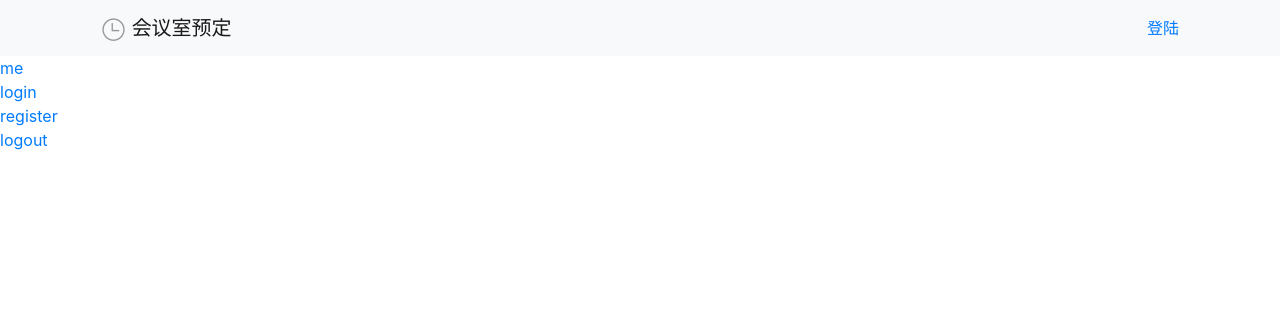
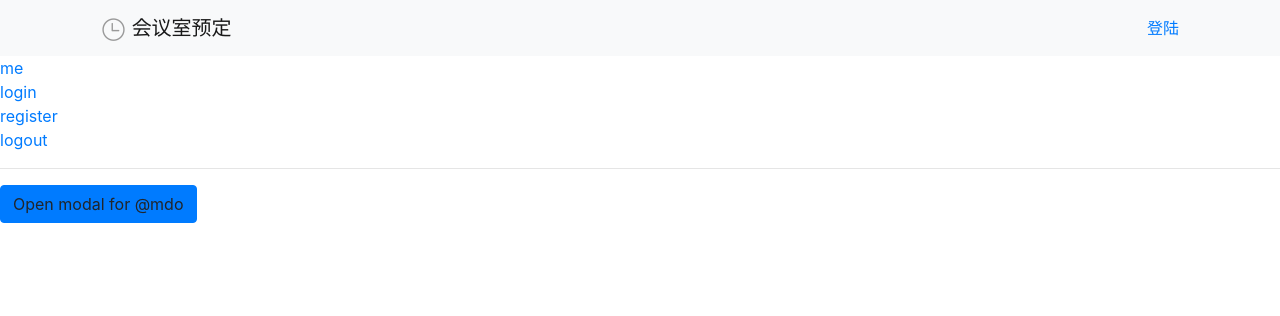
Before and after one commit to Ljqiii/Meetingroom-Booking, a Flask app: page / in a window 1280 px wide. Shown: the top 316 px of the page. Run offline with Flask 2, Linux system fonts and the light colour scheme; data comes from the database, SQL or seed files in the repository; some libraries are stand-ins or nearby versions.

Commit message:
booking form ok,todo post it

```diff
--- a/templates/index.html
+++ b/templates/index.html
@@ -9,6 +9,61 @@
     <a href="register">register</a><br>
     <a href="logout">logout</a><br>
 
+    <hr>
+
+    <a class="btn btn-primary" data-toggle="modal" data-target="#exampleModal" data-whatever="@mdo">
+        Open modal for @mdo
+    </a>
 
 
+    <div class="modal fade" id="exampleModal" tabindex="-1" role="dialog" aria-labelledby="exampleModalLabel"
+         aria-hidden="true">
+        <div class="modal-dialog" role="document">
+            <div class="modal-content">
+                <div class="modal-header">
+                    <h5 class="modal-title" id="exampleModalLabel">预定教室</h5>
+                    <button type="button" class="close" data-dismiss="modal" aria-label="Close">
+                        <span aria-hidden="true">&times;</span>
+                    </button>
+                </div>
+                <div class="modal-body">
+                    <form>
+                        <input type="hidden" id="needactive" value="123123">
+                        <div class="form-group">
+                            <input type="text" class="form-control" id="roomid">
+                        </div>
+                        <div class="form-group">
+                            <label for="usage-text" class="col-form-label">用途:</label>
+                            <textarea class="form-control" id="usage-text"></textarea>
+                        </div>
+                    </form>
+                </div>
+                <div class="modal-footer">
+                    <button type="button" class="btn btn-secondary" data-dismiss="modal">Close</button>
+                    <button type="button" class="btn btn-primary" id="btnsubmit">Send message</button>
+                </div>
+            </div>
+        </div>
+    </div>
+
+    <script>
+        var modal = null;
+        $('#exampleModal').on('show.bs.modal', function (event) {
+            var button = $(event.relatedTarget) // Button that triggered the modal
+            var recipient = button.data('whatever') // Extract info from data-* attributes
+            // If necessary, you could initiate an AJAX request here (and then do the updating in a callback).
+            // Update the modal's content. We'll use jQuery here, but you could use a data binding library or other methods instead.
+            modal = $(this)
+            modal.find('.modal-title').text('New message to ' + recipient)
+            modal.find('.modal-body #roomid').val(recipient)
+            {#modal.find('.modal-body #needactive').val("hidden")#}
+        })
+        $("#btnsubmit").on("click", function (e) {
+            console.log(modal.find('.modal-body #roomid').val())
+            console.log(modal.find('.modal-body #needactive').val())
+            console.log(modal.find('.modal-body textarea').val())
+
+        })
+
+    </script>
 {% endblock %}
```
Also changed, not shown: bp/room.py (+8 -4 lines), templates/room/bookingmodal.html (added, +64 -0 lines), templates/room/state.html (+29 -10 lines).
